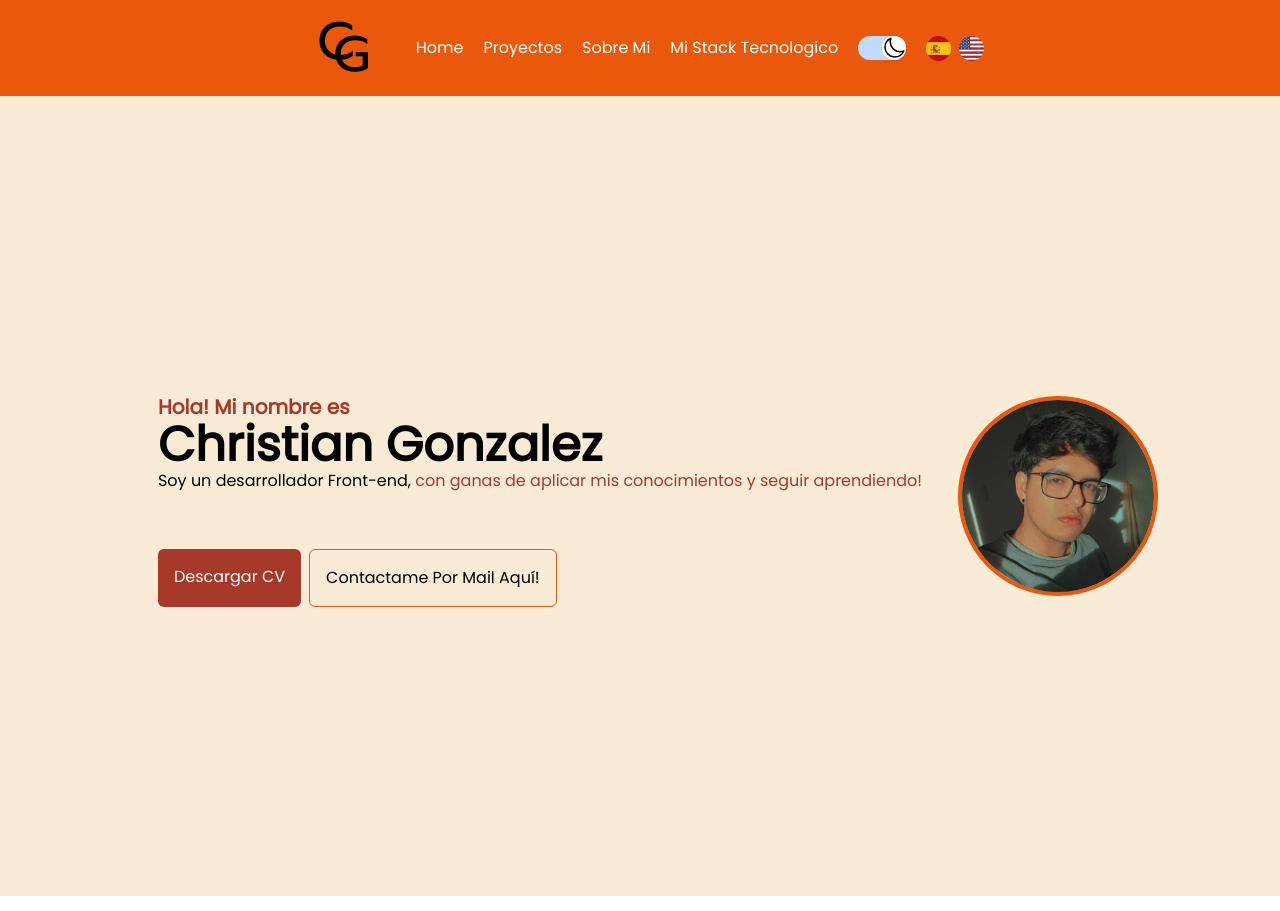
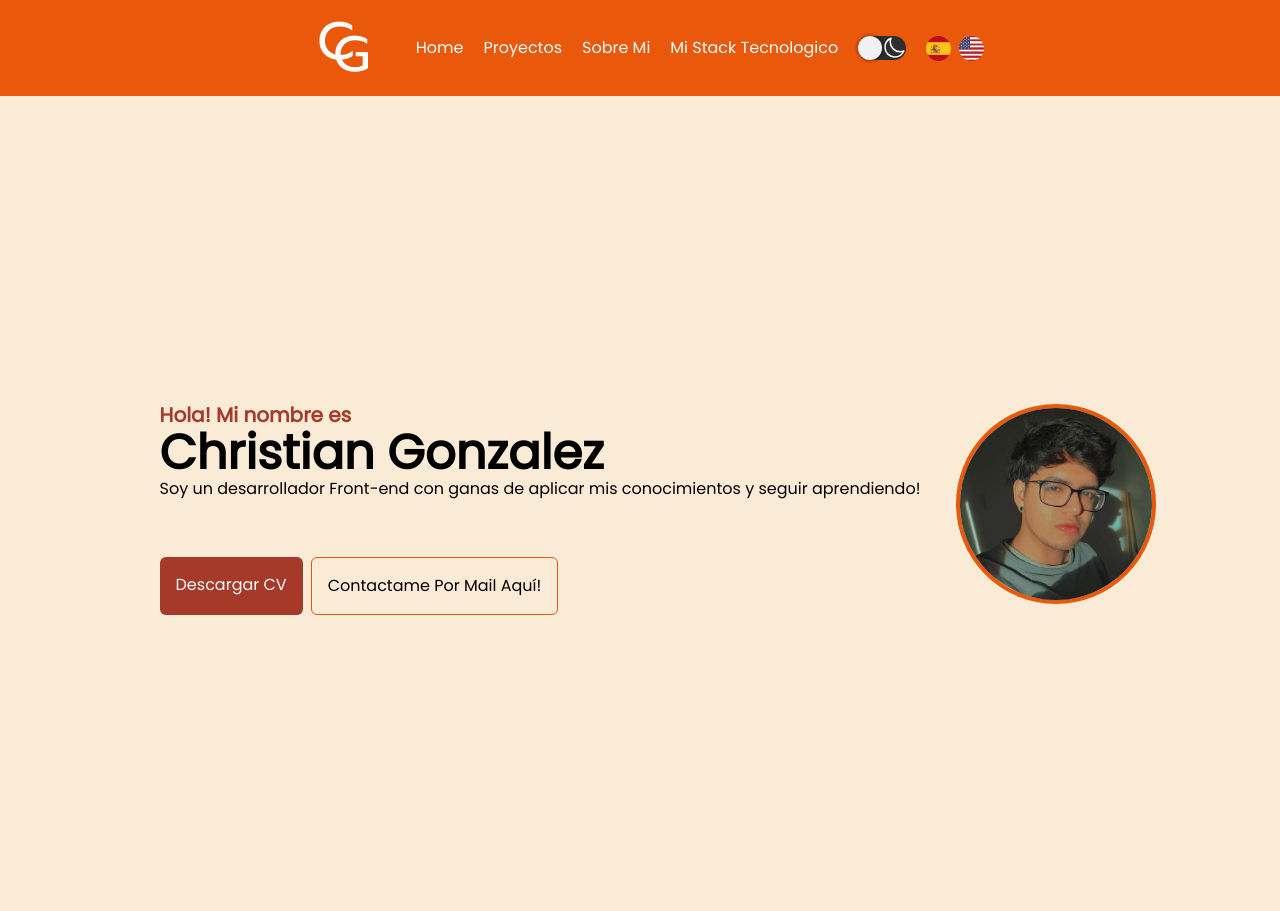
Before and after one commit to ChrisGlz14/portfolio, a Next.js app: page / in a window 1280 px wide. Built offline with nearby package versions, Linux system fonts and the light colour scheme.

Commit message:
Comenzamos las traducciones y damos vida a los btn de cambio de idioma

```diff
--- a/public/svg/svg.js
+++ b/public/svg/svg.js
@@ -20,13 +20,13 @@ export const MoonSvg = (
     xmlns="http://www.w3.org/2000/svg"
     fill="none"
     viewBox="0 0 24 24"
-    stroke-width="1.5"
-    stroke="currentColor"
-    class="w-6 h-6"
+    strokeWidth="1.5"
+    stroke="white"
+    className="w-6 h-6"
   >
     <path
-      stroke-linecap="round"
-      stroke-linejoin="round"
+      strokeLinecap="round"
+      strokeLinejoin="round"
       d="M21.752 15.002A9.72 9.72 0 0 1 18 15.75c-5.385 0-9.75-4.365-9.75-9.75 0-1.33.266-2.597.748-3.752A9.753 9.753 0 0 0 3 11.25C3 16.635 7.365 21 12.75 21a9.753 9.753 0 0 0 9.002-5.998Z"
     />
   </svg>
--- a/src/components/Header.tsx
+++ b/src/components/Header.tsx
@@ -1,14 +1,20 @@
 'use client'
 import Image from "next/image";
+import './header.css'
 import { MoonSvg, SunSvg } from "../../public/svg/svg";
 import { toggleMode } from "@/redux/features/themeSlice";
+import { setEn, setEs } from "@/redux/features/langSlice";
 import { useAppDispatch, useAppSelector } from "@/redux/hook";
+import * as dataEn from '../app/lib/languages/en.json'
+import * as dataEs from '../app/lib/languages/es.json'
 
 
 export const Header = () => {
   const theme = useAppSelector(state => state.themeReducer.mode)
+  const language = useAppSelector(state => state.langReducer.mode)
+  const btnState = useAppSelector(state => state.themeReducer.btnState)
   const dispatch = useAppDispatch()
-
+  const data = language === "es" ? dataEs : dataEn;
   return (
     <>
       <header className={`active flex items-center justify-center h-24 ${theme === "light" ? "bg-orange-600 text-black" : "bg-gray-800 text-white"}`}>
@@ -27,7 +33,7 @@ export const Header = () => {
             <li>
               <a
                 href="#"
-                className="links text-white hover:text-black transition 300"
+                className={`links  ${theme === "light" ? "text-white hover:text-black transition 300" : "text-white hover:text-yellow-300" }`}
                 id="nav-home"
                 data-section="nav"
                 data-value="home"
@@ -38,48 +44,48 @@ export const Header = () => {
             <li>
               <a
                 href="#"
-                className="links text-white hover:text-black transition 300"
+                className={`links  ${theme === "light" ? "text-white hover:text-black transition 300" : "text-white hover:text-yellow-300" }`}
                 id="nav-projects"
                 data-section="nav"
                 data-value="projects"
               >
-                Proyectos
+                {data?.nav.projects}
               </a>
             </li>
             <li>
               <a
                 href="#"
-                className="links text-white hover:text-black transition 300"
+                className={`links  ${theme === "light" ? "text-white hover:text-black transition 300" : "text-white hover:text-yellow-300" }`}
                 id="nav-about-me"
                 data-section="nav"
                 data-value="about-me"
               >
-                Sobre Mi
+                {data?.nav["about-me"]}
               </a>
             </li>
             <li>
               <a
                 href="#"
-                className="links text-white hover:text-black transition 300"
+                className={`links  ${theme === "light" ? "text-white hover:text-black transition 300" : "text-white hover:text-yellow-300" }`}
                 id="nav-stack"
                 data-section="nav"
                 data-value="stack"
               >
-                Mi Stack Tecnologico
+                {data?.nav.stack}
               </a>
             </li>
             <li>
               <button
-                className="switch bg-blue-200 w-12 h-6 rounded-full border-none relative cursor-pointer flex items-center outline-none "
+                className={`switch ${btnState === "dark" ? "light" : "dark"} w-12 h-6 rounded-full border-none relative cursor-pointer flex items-center outline-none `}
                 id="switch"
                 onClick={()=> {dispatch(toggleMode())}}
               >
-                <span className="text-black text-base w-6 h-6 leading-6 block bg-white absolute right-0 shadow-sm transition 300 ease-in rounded-full">
-                  {SunSvg}
+                <span className="">
+                  <i className="text-black text-base w-6 h-6 leading-6 block bg-transparent absolute left-0 top-0 shadow-sm transition 300 ease-in rounded-full">{SunSvg}</i>
                 </span>
 
-                <span className="text-black text-base w-6 h-6 leading-6 block bg-white absolute right-0 shadow-sm transition 300 ease-in rounded-full">
-                  {MoonSvg}
+                <span className="">
+                  <i className="text-black text-base w-6 h-6 leading-6 block bg-transparent absolute right-0 top-0 shadow-sm transition 300 ease-in rounded-full">{MoonSvg}</i>
                 </span>
               </button>
             </li>
@@ -92,6 +98,7 @@ export const Header = () => {
                 data-language="es"
                 width={25}
                 height={25}
+                onClick={()=>{dispatch(setEs())}}
               />
 
               <Image
@@ -102,6 +109,7 @@ export const Header = () => {
                 data-language="en"
                 width={25}
                 height={25}
+                onClick={()=>{dispatch(setEn())}}
               />
             </li>
           </ul>
--- a/src/components/Presentation.tsx
+++ b/src/components/Presentation.tsx
@@ -1,47 +1,51 @@
 import { useAppSelector } from "@/redux/hook";
 import Image from "next/image";
-import React from "react";
+import * as dataEn from '../app/lib/languages/en.json' //Forma de importar todos los datos del archivo JSON con ts
+import * as dataEs from '../app/lib/languages/es.json'
+
+
 const Presentation = () => {
   const theme = useAppSelector(state => state.themeReducer.mode)
+  const language = useAppSelector(state => state.langReducer.mode)
+  const data = language === "es" ? dataEs : dataEn; //Creo una constante data, igualo language a dataEs en caso de ser identico a "es" y de lo contrario la igualo a dataEn
+
+
   return (
     <>
-      <section className="portfolio-container flex justify-start content-center h-[50rem]" id="home">
+      <section className="portfolio-container flex justify-start content-center h-[815px]" id="home">
         <article className="flex-container flex m-auto items-center">
           <section className="content-container flex flex-col mx-9">
             <header className="container-presentation text-center">
               <span data-section="profile" data-value="presentation-name" className="flex text-xl font-semibold text-start mt-2 text-[#a63929]" >
-                Hola! Mi nombre es
+              {data?.profile['presentation-name']}
               </span>
             </header>
             <section className={`portfolio-name text-5xl font-semibold ${theme === 'light' ? "text-black" : "text-white" }`} >
               <h1>Christian Gonzalez</h1>
             </section>
-            <section className="presentation-paragraph text-center flex ">
+            <section className={`presentation-paragraph text-center flex ${theme === 'light' ? "text-black" : "text-white"}`}>
               <p data-section="profile" data-value="presentation">
-                Soy un desarrollador Front-end,{" "}
-                <span className="span-text text-[#a63929]">
-                  con ganas de aplicar mis conocimientos y seguir aprendiendo!
-                </span>
+                {data?.profile.presentation}
               </p>
             </section>
             <section className="container-btn flex flex-row mt-14">
               <a
-                className="p-4 rounded-md border-none bg-[#a63929] text-white text-base mr-2 cursor-pointer no-underline"
+                className="p-4 rounded-md border-none bg-[#a63929] text-white text-base mr-2 cursor-pointer no-underline hover:bg-orange-700 transition ease-in"
                 href="./img/CV-Christian-Gonzalez-Desarrollador-Web.pdf"
                 download
                 data-section="profile"
                 data-value="cvBtn"
               >
-                Descargar CV
+                {data?.profile.cvBtn}
               </a>
               <a
-                className="p-4 rounded-md bg-transparent text-black text-base mr-2 cursor-pointer border border-orange-600"
+                className={`p-4 rounded-md bg-transparent ${theme === "light"  ? "text-black" : "text-white"} text-base mr-2 cursor-pointer border border-orange-600 hover:bg-orange-700 transition ease-in hover:border-orange-800 hover:text-white`}
                 id="btn-mail"
                 href="mailto:christianglz9914@gmail.com"
                 data-section="profile"
                 data-value="contactBtn"
               >
-                Contactame Por Mail Aquí!
+                {data?.profile.contactBtn}
               </a>
             </section>
           </section>
--- /dev/null
+++ b/src/components/header.css
@@ -0,0 +1,43 @@
+.switch {
+    position: relative;
+    width: 48px;
+    height: 24px;
+    border-radius: 12px;
+    cursor: pointer;
+    transition: background-color 0.3s ease;
+}
+
+.switch.dark {
+    background-color: rgb(46, 46, 46);
+}
+
+.switch.light {
+    background-color: rgb(194, 165, 2);
+}
+
+.switch::after {
+    content: "";
+    display: block;
+    width: 24px;
+    height: 24px;
+    position: absolute;
+    background-color: #f1f1f1;
+    top: 0;
+    left: 0;
+    border-radius: 50%;
+    box-shadow: 0px 0px 2px 2px rgba(0, 0, 0, 0.2);
+    transition: transform 0.3s ease;
+}
+
+.switch.light::after {
+    transform: translateX(100%); /* Mueve el interruptor a la derecha al estado "light" */
+}
+
+/* Agrega un estilo cuando se activa el interruptor (cambia de dark a light) */
+.switch.active {
+    background-color: rgb(194, 165, 2);
+}
+
+.switch.active::after {
+    transform: translateX(100%); /* Mueve el interruptor a la derecha al estado "light" */
+}
--- /dev/null
+++ b/src/redux/features/langSlice.tsx
@@ -0,0 +1,25 @@
+import { createSlice } from "@reduxjs/toolkit";
+
+interface LangState {
+  mode: "es" | "en";
+}
+
+const initialState: LangState = {
+  mode: "es",
+};
+
+export const langSlice = createSlice({
+  name: "language",
+  initialState,
+  reducers: {
+    setEn: (state) => {
+      state.mode = state.mode = "en";
+    },
+    setEs: (state) => {
+      state.mode = state.mode = "es";
+    },
+  },
+});
+
+export const { setEn, setEs } = langSlice.actions;
+export default langSlice.reducer;
--- a/src/redux/features/themeSlice.tsx
+++ b/src/redux/features/themeSlice.tsx
@@ -1,25 +1,33 @@
 import { createSlice } from "@reduxjs/toolkit";
+
 
 interface ThemeState {
   mode: "light" | "dark";
+  btnState: "light" | "dark";
 }
 
 const initialState: ThemeState = {
   mode: "light",
+  btnState: "light",
 };
+
 
 export const themeSlice = createSlice({
   name: "theme",
   initialState,
-
   reducers: {
-
     toggleMode: (state) => {
       state.mode = state.mode === "light" ? "dark" : "light";
+      state.btnState = state.btnState === "light" ? "dark" : "light";
     },
-
   },
 });
 
+
+
+
+
+
+
 export const { toggleMode } = themeSlice.actions;
 export default themeSlice.reducer;
--- a/src/redux/storeRedux/store.ts
+++ b/src/redux/storeRedux/store.ts
@@ -1,12 +1,14 @@
 // store.ts
 import { configureStore } from "@reduxjs/toolkit";
 import themeReducer from "../features/themeSlice";
+import langReducer from "../features/langSlice"
 
 
 
 export const store = configureStore({
   reducer: {
     themeReducer,
+    langReducer
   },
 });
 
```
Also changed, not shown: public/img/logoCGc.svg, src/app/globals.css (line endings or trailing spaces).
